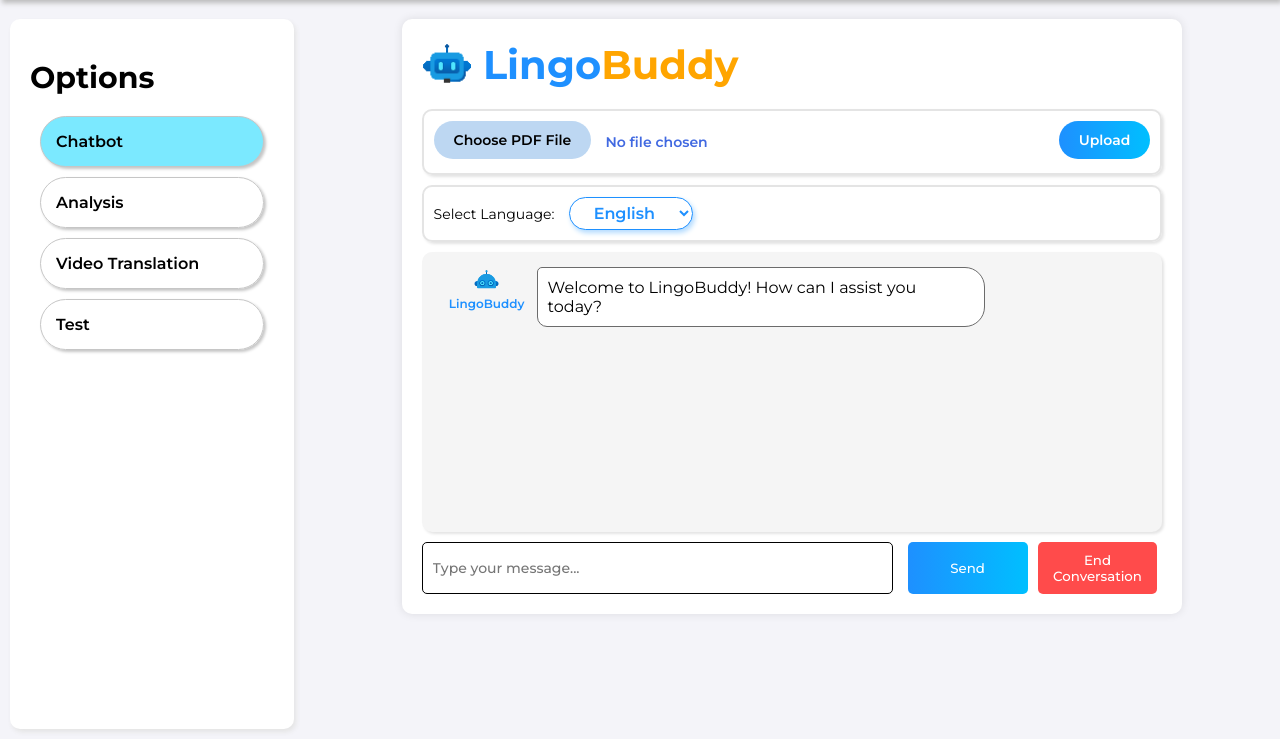
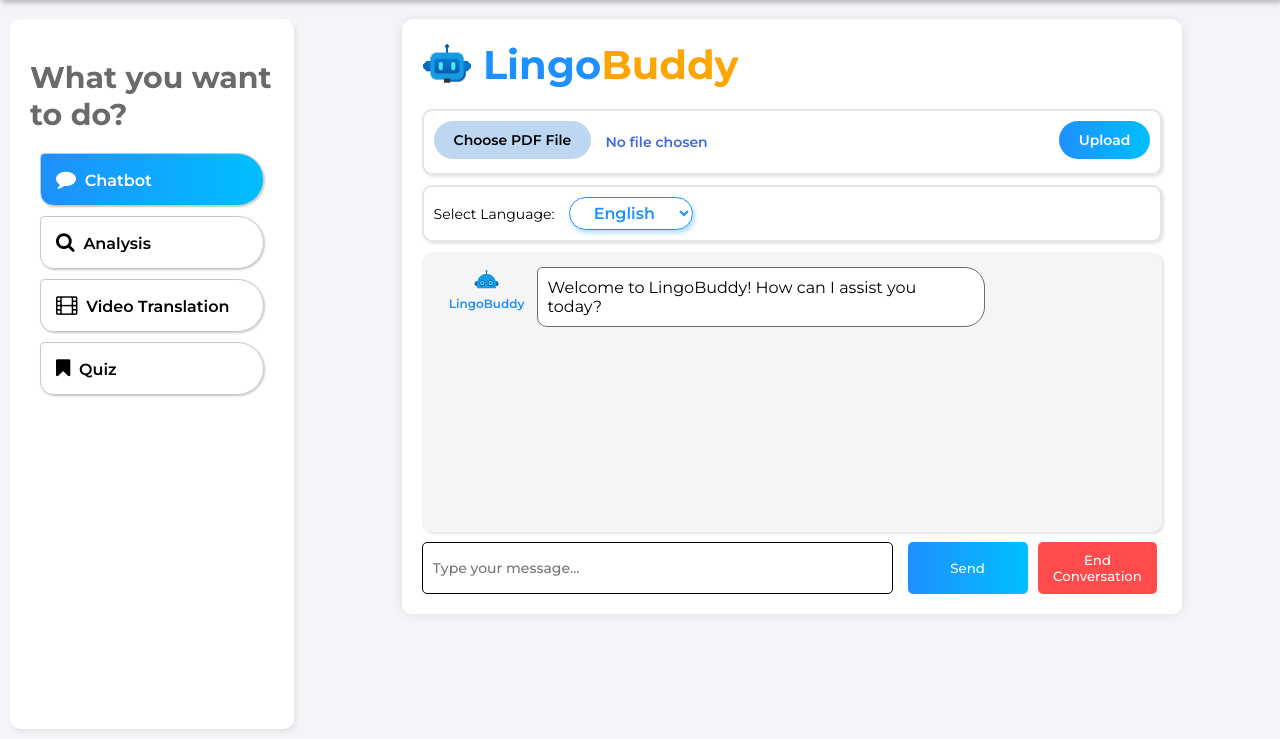
Before and after one commit to Kavisha4/Hack4Change, a Flask app: page / in a window 1280 px wide. Shown: the part 61-800 px from the top of the page. Run offline with Flask 2, Linux system fonts and the light colour scheme.

Commit message:
add icons.

```diff
--- a/LingoBuddy/app/static/css/style.css
+++ b/LingoBuddy/app/static/css/style.css
@@ -60,6 +60,7 @@
   margin-bottom: 20px;
   font-size: 30px;
   font-weight: bold;
+  color: rgb(106, 106, 106);
 }
 
 .sidebar-option {
@@ -68,15 +69,15 @@
   margin-right: 10px;
   font-size: 16px;
   border: 1px solid rgb(198, 198, 198);
-  border-radius: 30px;
-  box-shadow: 2px 2px 3px rgb(198, 198, 198);
+  border-radius: 5px 30px 30px 15px;
+  box-shadow: 1px 1px 2px rgb(198, 198, 198);
   padding: 15px;
   font-weight: 600;
   transition: 0.3s all ease;
 }
 
 .sidebar-option:hover {
-  transform: scale(0.9);
+  transform: scale(0.95);
   transition: 0.3s all ease;
 }
 
--- a/LingoBuddy/app/templates/index.html
+++ b/LingoBuddy/app/templates/index.html
@@ -12,24 +12,31 @@
       rel="stylesheet"
       href="{{ url_for('static', filename='css/translation.css') }}"
     />
+    <link
+      rel="stylesheet"
+      href="https://cdnjs.cloudflare.com/ajax/libs/font-awesome/4.7.0/css/font-awesome.min.css"
+    />
     <script src="https://code.jquery.com/jquery-3.6.0.min.js"></script>
   </head>
   <body>
     <div class="header"><p>lingoBuddy</p></div>
     <div class="main-container">
       <div class="sidebar">
-        <p class="heading">Options</p>
+        <p class="heading">What you want to do?</p>
         <div class="sidebar-option" onclick="showTab(this, 'tab-chatbot')">
-          Chatbot
+          <i class="fa fa-comment" style="font-size: 20px"></i
+          >&nbsp;&nbsp;Chatbot
         </div>
         <div class="sidebar-option" onclick="showTab(this, 'tab-analysis')">
-          Analysis
+          <i class="fa fa-search" style="font-size: 20px"></i
+          >&nbsp;&nbsp;Analysis
         </div>
         <div class="sidebar-option" onclick="showTab(this, 'tab-translator')">
-          Video Translation
+          <i class="fa fa-film" style="font-size: 20px"></i>&nbsp;&nbsp;Video
+          Translation
         </div>
         <div class="sidebar-option" onclick="showTab(this, 'tab-test')">
-          Test
+          <i class="fa fa-bookmark" style="font-size: 20px"></i>&nbsp;&nbsp;Quiz
         </div>
       </div>
       <div class="container">
@@ -276,7 +283,8 @@
         display: block;
       }
       .active-state {
-        background-color: rgb(123, 233, 255);
+        background: linear-gradient(to right, dodgerblue 0%, deepskyblue 100%);
+        color: white;
       }
     </style>
   </body>
```
